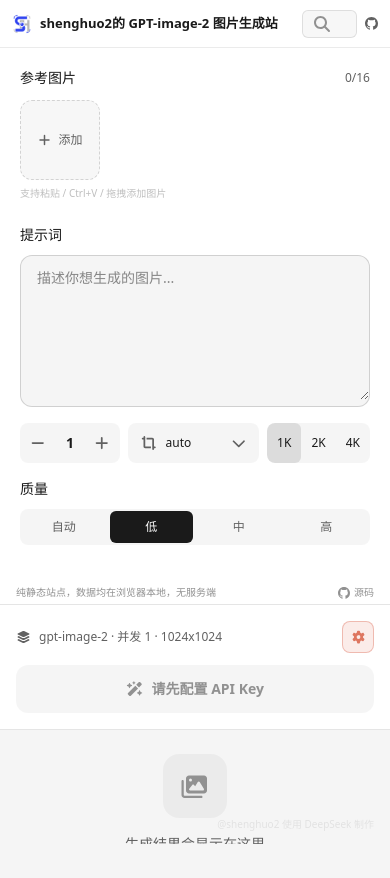
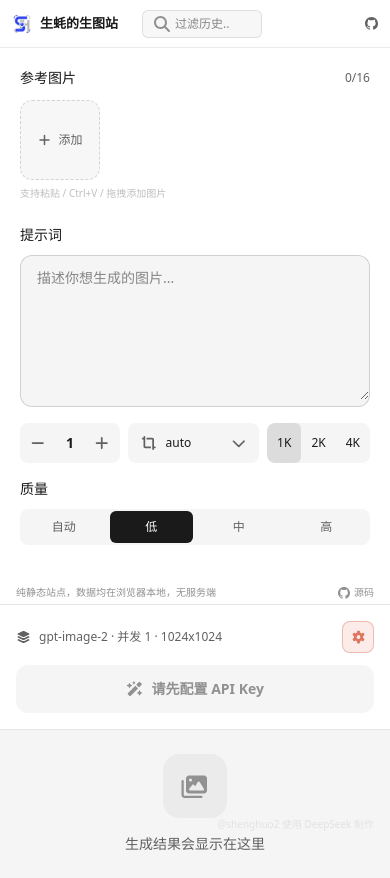
Before and after one commit to shenghuo2/gpt-image-2-generator-standalone, a Next.js app: page / in a window 390 px wide. Before the commit the page ends 844 px from the top, so only its background shows below. Built offline with nearby package versions, Linux system fonts and the light colour scheme.

Commit message:
fix: 移动端 overflow 裁剪导致历史无法加载，列表无滚动
外层容器改为 min-h-screen lg:h-screen，内层 overflow 仅桌面端生效，
移动端恢复自然滚动。搜索框输入区内边距右移，移动端站点名缩短。

```diff
--- a/src/components/ImageGenerator.tsx
+++ b/src/components/ImageGenerator.tsx
@@ -352,12 +352,15 @@ export function ImageGenerator() {
     : autoOptions.find((option) => option.value === ratio)?.title || ratio
 
   return (
-    <div className="flex flex-col h-screen">
+    <div className="flex flex-col min-h-screen lg:h-screen">
       {/* Top navigation */}
       <nav className="flex h-12 shrink-0 items-center border-b" style={{ background: '#fff', borderColor: 'rgb(0 0 0 / 0.08)' }}>
         <div className="flex items-center gap-2 shrink-0 px-3 lg:w-[400px] lg:px-4">
           <img src="./logo.png" alt="" className="h-5 w-5 rounded" />
-          <span className="text-[13px] font-semibold truncate" style={{ color: '#1a1a1a' }}>shenghuo2的 GPT-image-2 图片生成站</span>
+          <span className="text-[13px] font-semibold truncate" style={{ color: '#1a1a1a' }}>
+            <span className="hidden lg:inline">shenghuo2的 GPT-image-2 图片生成站</span>
+            <span className="lg:hidden">生蚝的生图站</span>
+          </span>
         </div>
         <div className="flex-1 flex items-center min-w-0 gap-2 px-3 lg:px-4">
           <div className="relative w-[120px] lg:w-[220px]">
@@ -368,7 +371,7 @@ export function ImageGenerator() {
               onKeyDown={(e) => { if (e.key === 'Escape') setSearchQuery('') }}
               placeholder="过滤历史..."
               className="w-full h-7 rounded-md border text-xs outline-none transition-colors focus:border-[#346aea]"
-              style={{ background: 'rgb(0 0 0 / 0.03)', borderColor: 'rgb(0 0 0 / 0.1)', color: '#1a1a1a', paddingLeft: '1.6rem', paddingRight: '1.75rem' }}
+              style={{ background: 'rgb(0 0 0 / 0.03)', borderColor: 'rgb(0 0 0 / 0.1)', color: '#1a1a1a', paddingLeft: '2rem', paddingRight: '2rem' }}
             />
             {searchQuery && (
               <button
@@ -388,7 +391,7 @@ export function ImageGenerator() {
 
       <div
         className="flex flex-col lg:flex-row lg:overflow-hidden"
-        style={{ flex: 1, minHeight: 0, overflow: 'hidden', background: '#f5f5f5' }}
+        style={{ flex: 1, minHeight: 0, background: '#f5f5f5' }}
         onDragOver={(event) => { event.preventDefault(); setIsDragging(true) }}
         onDragLeave={() => setIsDragging(false)}
         onDrop={(event) => { event.preventDefault(); setIsDragging(false); addFiles(event.dataTransfer.files) }}
```
Also changed, not shown: public/tailwind.css.
